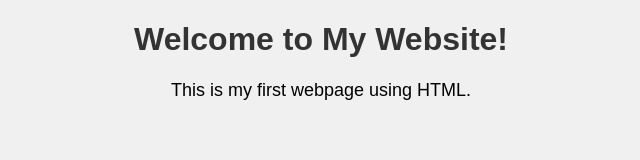
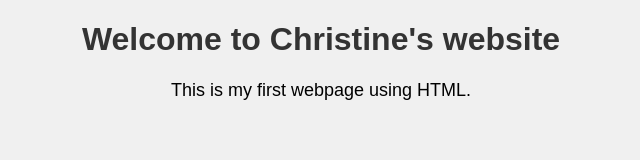
Before and after one commit to christinelhtw/christinelhtw.github.io, a plain HTML site: page index.html in a window 1280 px wide. Shown: the whole page, without its empty margins (319-959 px from the left). Drawn offline with Linux system fonts and the light colour scheme.

Commit message:
Update index.html

```diff
--- a/index.html
+++ b/index.html
@@ -2,7 +2,7 @@
 <html lang="en">
 <head>
     <meta charset="UTF-8">
-    <title>My First Website</title>
+    <title>Christine's Website</title>
     <style>
         body {
             font-family: Arial, sans-serif;
@@ -18,7 +18,7 @@
     </style>
 </head>
 <body>
-    <h1>Welcome to My Website!</h1>
+    <h1>Welcome to Christine's website</h1>
     <p>This is my first webpage using HTML.</p>
 </body>
 </html>
```
